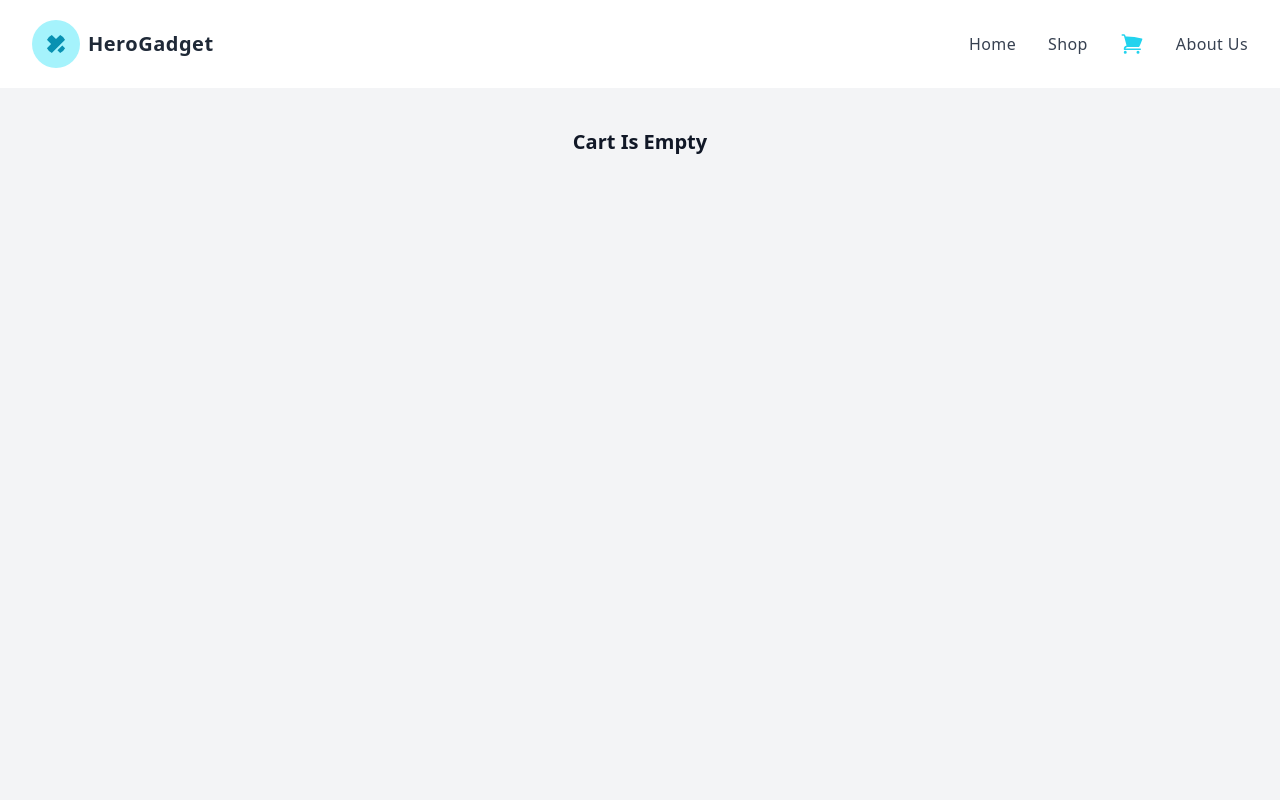
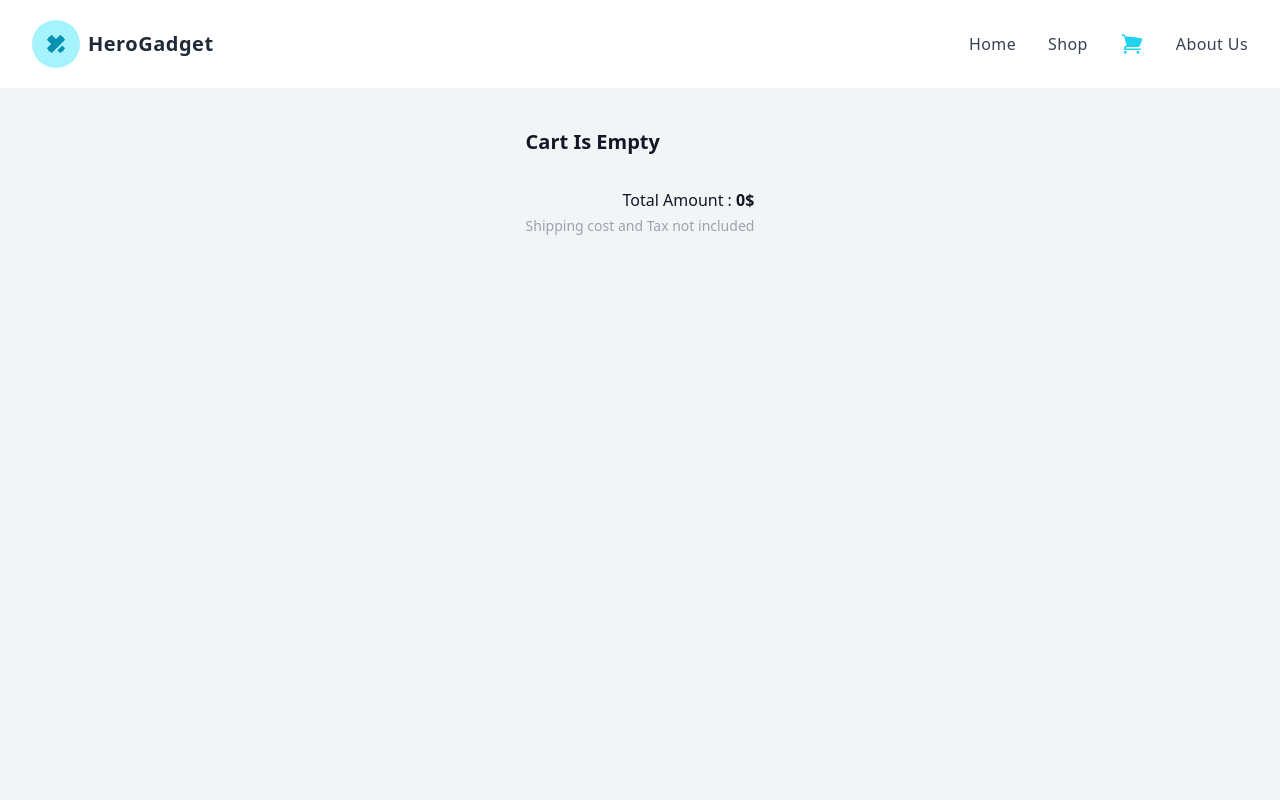
Before and after one commit to sakibmahbub/Gadget-Hub, a React (Vite) app: page /cart in a window 1280 px wide. Shown: the top 800 px of the page. Built offline with nearby package versions, Linux system fonts and the light colour scheme.

Commit message:
implemented total amount on cart

```diff
--- a/src/components/Cart.jsx
+++ b/src/components/Cart.jsx
@@ -4,6 +4,12 @@ import CartItem from "./Cards/CartItem";
 
 const Cart = () => {
   const { initialCart } = useLoaderData();
+  let total = 0;
+  if (initialCart.length > 0) {
+    for (const product of initialCart) {
+      total = total + product.price * product.quantity;
+    }
+  }
 
   return (
     <div className="flex min-h-screen items-start justify-center bg-gray-100 text-gray-900">
@@ -16,6 +22,14 @@ const Cart = () => {
             <CartItem key={product.id} product={product} />
           ))}
         </ul>
+        <div className="space-y-1 text-right">
+          <p>
+            Total Amount : <span className="font-semibold">{total}$</span>
+          </p>
+          <p className="text-sm text-gray-400">
+            Shipping cost and Tax not included
+          </p>
+        </div>
       </div>
     </div>
   );
```
